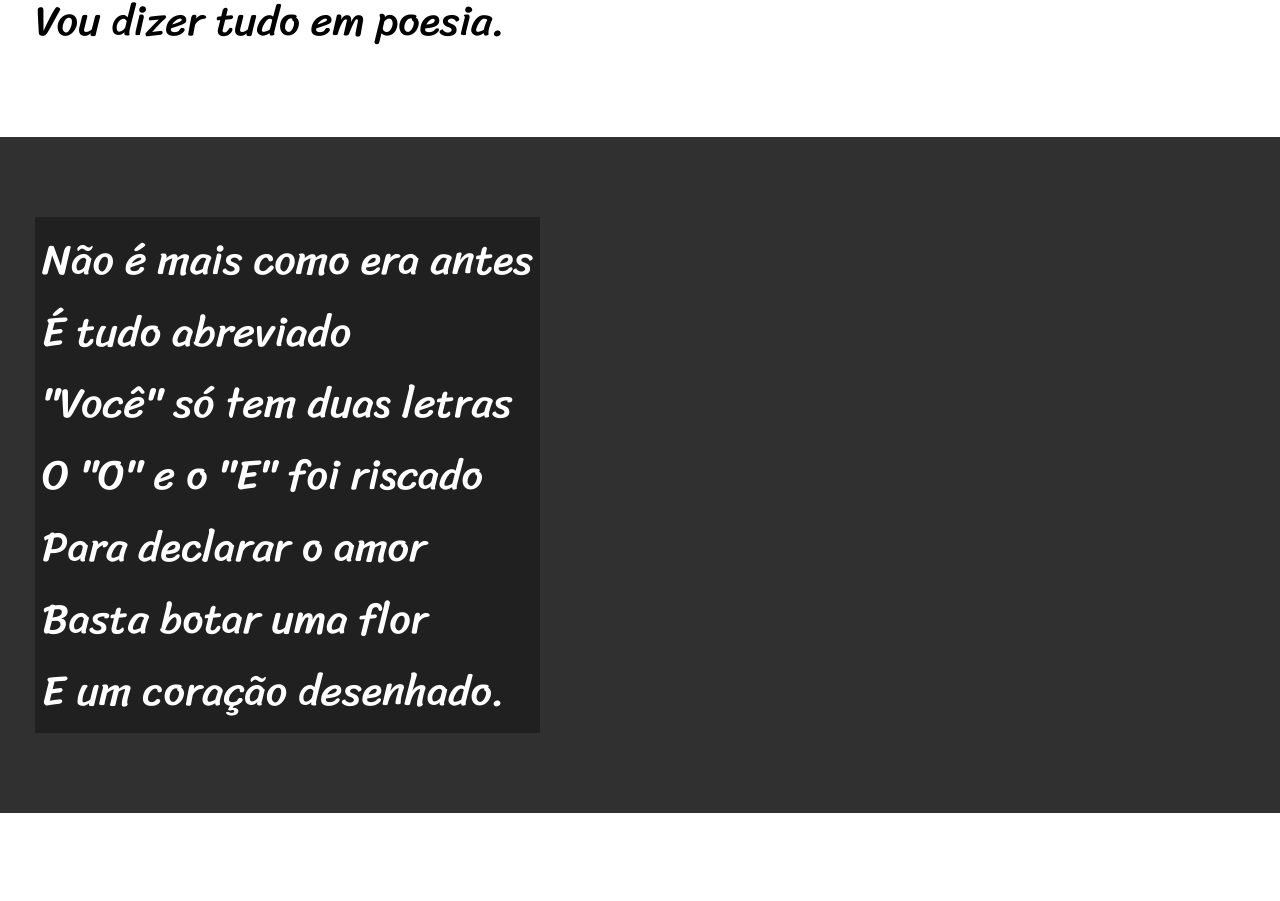
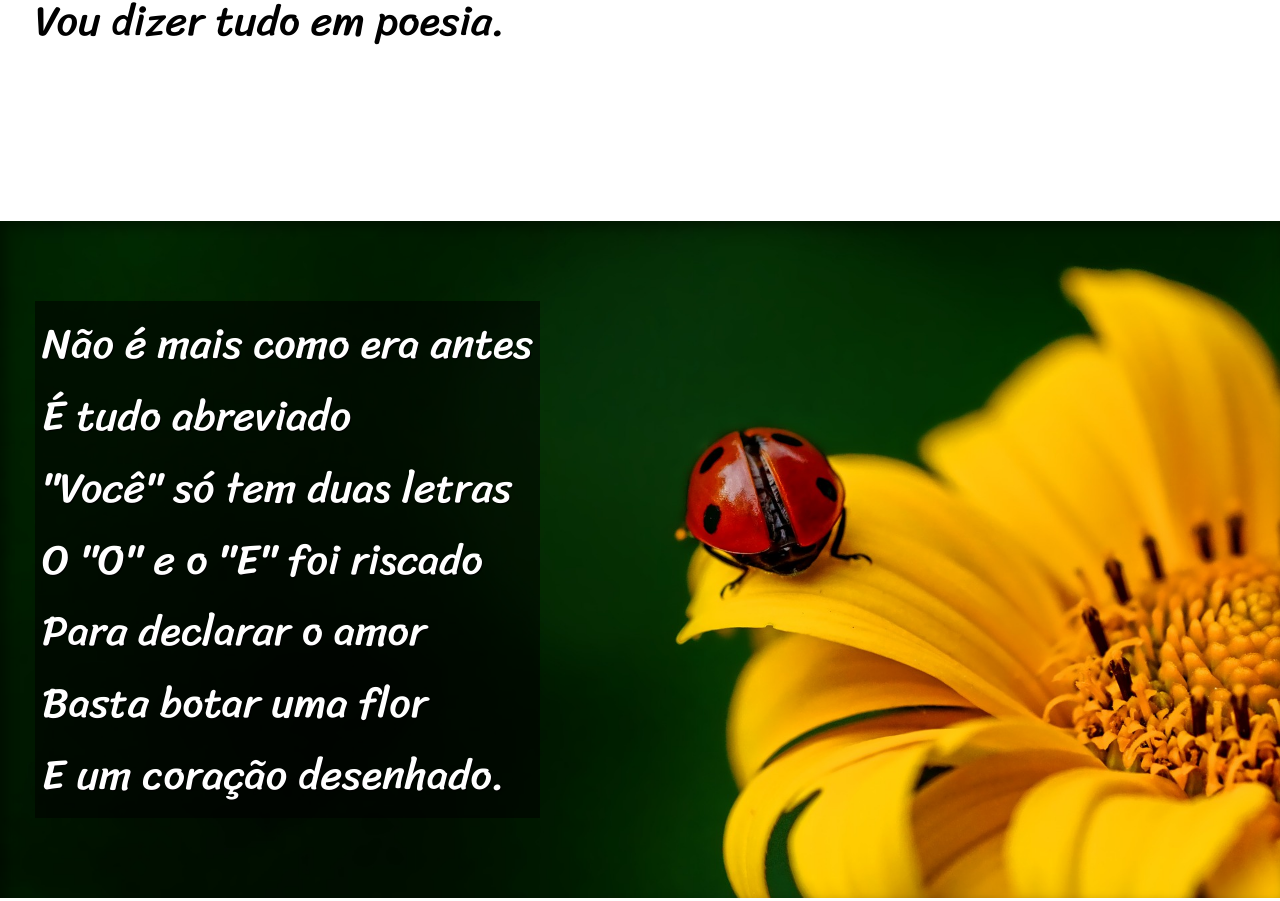
Before and after one commit to enzonoschang/html-css, a plain HTML site: page desafios/desafio12-2/index.html in a window 1280 px wide. Shown: the part 786-1687 px from the top of the page. Drawn offline with Linux system fonts and the light colour scheme.

Commit message:
finalizando projeto cordel

```diff
--- a/desafios/desafio12-2/estilo/style.css
+++ b/desafios/desafio12-2/estilo/style.css
@@ -58,6 +58,10 @@ section{
     font-family: var(--fonte3);
 }
 
+section > p {
+    padding-bottom: 2em;
+}
+
 section.normal{
     background-color: white;
     color: black;
@@ -66,12 +70,27 @@ section.normal{
 section.imagem{
     background-color: rgb(48, 48, 48);
     color: white;
+    box-shadow: inset 6px 6px 13px 0px rgba(0, 0, 0, 0.411);
+    background-size: cover;
+    background-attachment: fixed;
 }
 
 section.imagem > p{
-    background-color: rgba(0, 0, 0, 0.329);
+    background-color: rgba(0, 0, 0, 0.541);
     display: inline-block;
     padding: 7px;
+    text-shadow: 1px 1px 1px black;
+}
+
+section#img01{
+    background-image: url('../imagens/background001.jpg');
+    background-position: right center;
+
+}
+
+section#img02{
+    background-image: url('../imagens/background002.jpg');
+
 }
 
 footer{
--- a/desafios/desafio12-2/index.html
+++ b/desafios/desafio12-2/index.html
@@ -25,7 +25,7 @@
 
     </section>
 
-    <section class="imagem">
+    <section class="imagem" id="img01">
         <p>
             Não é mais como era antes <br>
             É tudo abreviado <br>
@@ -59,7 +59,7 @@
         </p>
     </section>
 
-    <section class="imagem">
+    <section class="imagem" id="img02">
         <p>
             Tenho saudade das cartas <br>
             Escritas com a própria mão <br>
```
